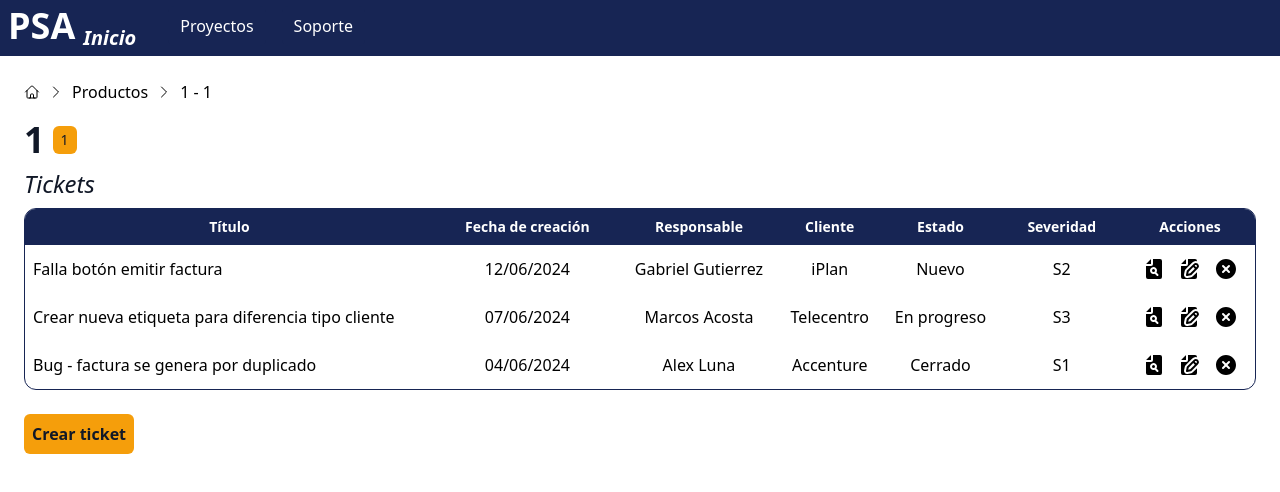
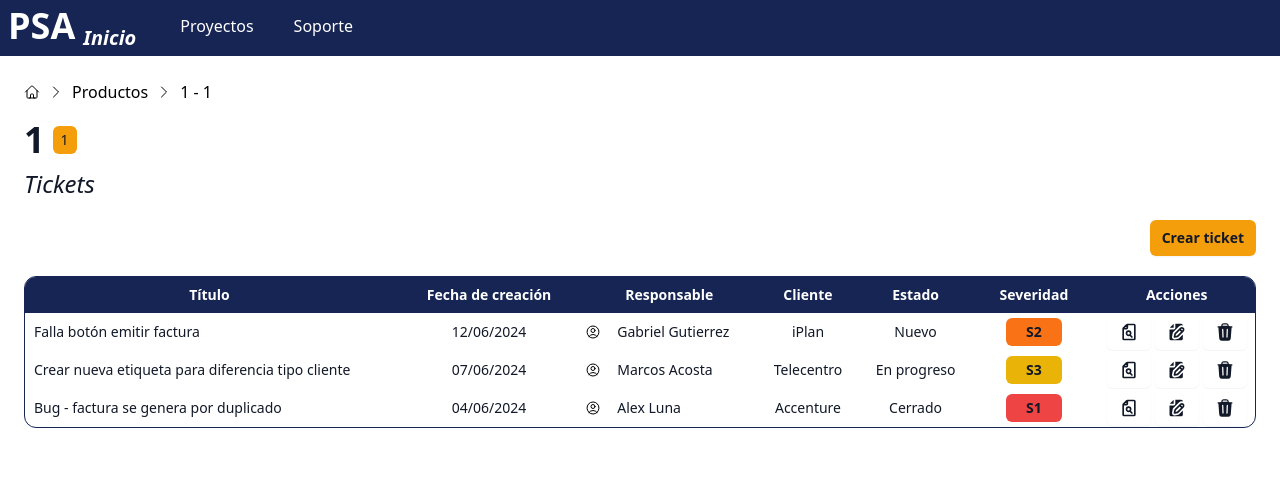
Before and after one commit to MatiasPriano/Sistema-De-Gestion-Front, a Next.js app: page /products/1/1/ in a window 1280 px wide. Shown: the top 492 px of the page. Built offline with nearby package versions, Linux system fonts and the light colour scheme.

Commit message:
Se agrega ticketTable

```diff
--- a/components/button/iconButton.tsx
+++ b/components/button/iconButton.tsx
@@ -1,4 +1,4 @@
-export type ButtonIcon = "trash" | "plus" | "search" | "view" | "edit" | "x" | "create"
+export type ButtonIcon = "trash" | "plus" | "search" | "view" | "edit" | "create"
 
 interface IconButtonProps {
     icon: ButtonIcon
@@ -49,6 +49,11 @@ export default function IconButton ({ icon, title, type = "button", style = "pri
                     <svg className="w-5 h-5" aria-hidden="true" xmlns="http://www.w3.org/2000/svg" width="24" height="24" fill="none" viewBox="0 0 24 24">
                         <path stroke="currentColor" stroke-linecap="round" stroke-linejoin="round" stroke-width="2" d="M18 9V4a1 1 0 0 0-1-1H8.914a1 1 0 0 0-.707.293L4.293 7.207A1 1 0 0 0 4 7.914V20a1 1 0 0 0 1 1h4M9 3v4a1 1 0 0 1-1 1H4m11 6v4m-2-2h4m3 0a5 5 0 1 1-10 0 5 5 0 0 1 10 0Z"/>
                     </svg>}
+                {icon === "edit" &&
+                    <svg className="w-5 h-5" aria-hidden="true" xmlns="http://www.w3.org/2000/svg" width="24" height="24" fill="currentColor" viewBox="0 0 24 24">
+                        <path fill-rule="evenodd" d="M8 7V2.221a2 2 0 0 0-.5.365L3.586 6.5a2 2 0 0 0-.365.5H8Zm2 0V2h7a2 2 0 0 1 2 2v.126a5.087 5.087 0 0 0-4.74 1.368v.001l-6.642 6.642a3 3 0 0 0-.82 1.532l-.74 3.692a3 3 0 0 0 3.53 3.53l3.694-.738a3 3 0 0 0 1.532-.82L19 15.149V20a2 2 0 0 1-2 2H5a2 2 0 0 1-2-2V9h5a2 2 0 0 0 2-2Z" clip-rule="evenodd"/>
+                        <path fill-rule="evenodd" d="M17.447 8.08a1.087 1.087 0 0 1 1.187.238l.002.001a1.088 1.088 0 0 1 0 1.539l-.377.377-1.54-1.542.373-.374.002-.001c.1-.102.22-.182.353-.237Zm-2.143 2.027-4.644 4.644-.385 1.924 1.925-.385 4.644-4.642-1.54-1.54Zm2.56-4.11a3.087 3.087 0 0 0-2.187.909l-6.645 6.645a1 1 0 0 0-.274.51l-.739 3.693a1 1 0 0 0 1.177 1.176l3.693-.738a1 1 0 0 0 .51-.274l6.65-6.646a3.088 3.088 0 0 0-2.185-5.275Z" clip-rule="evenodd"/>
+                    </svg>}
             </button>
         </div>
     )
--- a/components/compactTable/cells/actionsCell.tsx
+++ b/components/compactTable/cells/actionsCell.tsx
@@ -1,9 +1,8 @@
 import IconButton, { ButtonIcon } from "@/components/button/iconButton"
-import Link from "next/link"
 
 export interface Action {
     icon: ButtonIcon
-    link: string
+    onClick: () => void
     title: string
 }
 
@@ -11,12 +10,11 @@ export default function ActionsCell({ actions } : { actions: Action[] }) {
     return (
         <div className={"flex flex-row items-center justify-center space-x-1"}>
             {actions.map((action) => (
-                <Link href={action.link}>
-                    <IconButton
-                        icon={action.icon}
-                        title={action.title}
-                        style="subtle" />
-                </Link>
+                <IconButton
+                    icon={action.icon}
+                    title={action.title}
+                    style="subtle"
+                    onClick={action.onClick} />
             ))}
         </div>
     )
--- a/components/compactTable/products/productRow.tsx
+++ b/components/compactTable/products/productRow.tsx
@@ -1,17 +1,26 @@
 import SimpleCell from "../cells/simpleCell";
 import Product from "@/types/product";
 import ActionsCell, { Action } from "../cells/actionsCell";
+import { useRouter } from "next/router";
 
 export default function ProductRow({ product }: { product: Product }) {
+    const router = useRouter()
+    const handleViewProductClick = () => {
+        router.push(`/products/${product.name}/${product.version}`)
+    }
+    const handleCreateTicketClick = () => {
+        router.push(`/products/${product.name}/${product.version}/new`)
+    }
+
     const actions: Action[] = [
         {
             icon: "view",
-            link: `/products/${product.name}/${product.version}`,
+            onClick: handleViewProductClick,
             title: "Ver producto"
         },
         {
             icon: "create",
-            link: `/products/${product.name}/${product.version}/new`,
+            onClick: handleCreateTicketClick,
             title: "Crear un ticket"
         }
     ]
--- /dev/null
+++ b/components/compactTable/tickets/ticketRow.tsx
@@ -0,0 +1,90 @@
+import SimpleCell from "../cells/simpleCell";
+import ActionsCell, { Action } from "../cells/actionsCell";
+import Ticket from "@/types/ticket";
+import ResourceCell from "../cells/resourceCell";
+import { useRouter } from "next/router";
+import ConfirmationDialog from "@/components/confirmationDialog";
+import { useState } from "react";
+import { toast } from "react-hot-toast";
+import ColouredCell, { ColouredCellColours } from "../cells/colouredCell";
+
+const severityColours: Record<"S1" | "S2" | "S3" | "S4", ColouredCellColours> = {
+    "S1": "red",
+    "S2": "orange",
+    "S3": "yellow",
+    "S4": "green",
+};
+
+export default function TicketRow({ ticket, productId, versionId }: { ticket: Ticket, productId: string, versionId: string }) {
+    const router = useRouter()
+    const handleViewButtonClick = () => {
+        router.push(`/products/${productId}/${versionId}/${ticket.id}`)
+    }
+    const handleEditButtonClick = () => {
+        router.push(`/products/${productId}/${versionId}/${ticket.id}/edit`)
+    }
+    const [isDeleteDialogOpen, setIsDeleteDialogOpen] = useState(false)
+
+    const handleDialogDelete = () => {
+        toast.success("Ticket eliminado")
+        setIsDeleteDialogOpen(false)
+        router.push(`/products/${productId}/${versionId}/`)
+    }
+    const handleDialogCancel = () => {
+        setIsDeleteDialogOpen(false)
+    }
+    const handleDeleteTicketButton = () => {
+        setIsDeleteDialogOpen(true)
+    }
+
+    const actions: Action[] = [
+        {
+            icon: "view",
+            onClick: handleViewButtonClick,
+            title: "Ver ticket"
+        },
+        {
+            icon: "edit",
+            onClick: handleEditButtonClick,
+            title: "Editar ticket"
+        },
+        {
+            icon: "trash",
+            onClick: handleDeleteTicketButton,
+            title: "Eliminar ticket"
+        }
+    ]
+
+    return (
+        <tr key={ticket.id} >
+            <td className="overflow-hidden">
+                <SimpleCell name={ticket.title} />
+            </td>
+            <td className="overflow-hidden">
+                <SimpleCell name={ticket.createdDateTime} centered={true} />
+            </td>
+            <td className="overflow-hidden">
+                <ResourceCell name={ticket.responsable} />
+            </td>
+            <td className="overflow-hidden">
+                <SimpleCell name={ticket.client} centered={true} />
+            </td>
+            <td className="overflow-hidden">
+                <SimpleCell name={ticket.status} centered={true} />
+            </td>
+            <td className="overflow-hidden">
+                <ColouredCell name={ticket.severity} colour={severityColours[ticket.severity]} />
+            </td>
+            <td className="overflow-hidden">
+                <ActionsCell actions={actions}/>
+            </td>
+            <ConfirmationDialog
+                isOpen={isDeleteDialogOpen}
+                title="Eliminar ticket"
+                message="¿Está seguro/a de que desea eliminar este ticket?"
+                onConfirm={handleDialogDelete}
+                onCancel={handleDialogCancel} />
+        </tr>
+
+    );
+}
--- /dev/null
+++ b/components/compactTable/tickets/ticketTable.tsx
@@ -0,0 +1,14 @@
+import Ticket from "@/types/ticket"
+import CompactTable from "../compactTable"
+import TicketRow from "./ticketRow"
+
+export default function TicketTable({ tickets, productId, versionId }: { tickets: Ticket[], productId: string, versionId: string }) {
+    const headers = ["Título", "Fecha de creación", "Responsable", "Cliente", "Estado", "Severidad", "Acciones"]
+    return (
+        <CompactTable
+            headerTitles={headers}
+            rows={tickets.map((ticket) => (
+                <TicketRow ticket={ticket} productId={productId} versionId={versionId} />
+            ))} />
+    )
+}
--- a/components/ticketsMock.tsx
+++ b/components/ticketsMock.tsx
@@ -1,10 +1,36 @@
-const ticketsList = [
-        {id: 1, title: 'Falla botón emitir factura', createdDateTime: '12/06/2024', assignee: 'Gabriel Gutierrez',
-             client: 'iPlan', state: 'Nuevo', severity: 'S2'},
-        {id: 2, title: 'Crear nueva etiqueta para diferencia tipo cliente', createdDateTime: '07/06/2024',
-            assignee: 'Marcos Acosta', client: 'Telecentro', state: 'En progreso', severity: 'S3'},
-        {id: 3, title: 'Bug - factura se genera por duplicado', createdDateTime: '04/06/2024', assignee: 'Alex Luna',
-             client: 'Accenture', state: 'Cerrado', severity: 'S1'},
+import Ticket from "@/types/ticket";
+
+const ticketsList: Ticket[] = [
+        {
+            id: 1,
+            title: 'Falla botón emitir factura',
+            createdDateTime: '12/06/2024',
+            responsable: 'Gabriel Gutierrez',
+            description: "",
+            client: 'iPlan',
+            status: 'Nuevo',
+            severity: 'S2'
+        },
+        {
+            id: 2,
+            title: 'Crear nueva etiqueta para diferencia tipo cliente',
+            createdDateTime: '07/06/2024',
+            responsable: 'Marcos Acosta',
+            description: "",
+            client: 'Telecentro',
+            status: 'En progreso',
+            severity: 'S3'
+        },
+        {
+            id: 3,
+            title: 'Bug - factura se genera por duplicado',
+            createdDateTime: '04/06/2024',
+            responsable: 'Alex Luna',
+            description: "",
+            client: 'Accenture',
+            status: 'Cerrado',
+            severity: 'S1'
+        },
     ]
 
 export default ticketsList;
--- a/pages/products/[product]/[version].tsx
+++ b/pages/products/[product]/[version].tsx
@@ -1,73 +1,38 @@
-import {useEffect, useState} from "react";
 import { useRouter } from 'next/router';
-import TicketGridRow from "@/components/ticketGridRow";
 import VersionHeader from "@/components/versionHeader";
 import ticketsList from "@/components/ticketsMock";
 import Breadcrumb from "@/components/breadcrumb";
-
-function HeaderItem({ title }: { title: string }) {
-    return <th className="px-6 py-2 text-sm text-white bg-blue-950">{title}</th>
-}
+import TextButton from "@/components/button/textButton";
+import Ticket from "@/types/ticket";
+import TicketTable from "@/components/compactTable/tickets/ticketTable";
 
 export default function Tickets() {
-    const [list, setList] = useState([])
-
-    useEffect(() => {
-    }, [])
-
     const router = useRouter();
     const { product, version } = router.query;
 
     const handleNewTicketButton = () => {
         router.push(`/products/${product}/${version}/new`)
     }
+    const tickets: Ticket[] = ticketsList
 
     return (
         <>
-            {/* ACA EMPIEZA LA GRILLA */}
-            <div>
             <Breadcrumb steps={[
                 { name: "Productos", link: "/products/" },
                 { name: `${product} - ${version}`, link: null }
             ]} />
-                <VersionHeader  productId={product as string}
+            <VersionHeader
+                productId={product as string}
                 versionId={version as string}
                 ticketId=""
-                                title="Tickets"
-                />
-                <div className="flex flex-col">
-                    <div className="overflow-x-auto sm:-mx-6 sm:px-6 lg:-mx-8 lg:px-8">
-                        <div className='rounded-xl border border-blue-950 overflow-hidden'>
-                            <table className="min-w-full">
-                                <thead>
-                                <tr>
-                                    <HeaderItem title="Título" />
-                                    <HeaderItem title="Fecha de creación" />
-                                    <HeaderItem title="Responsable" />
-                                    <HeaderItem title="Cliente" />
-                                    <HeaderItem title="Estado" />
-                                    <HeaderItem title="Severidad" />
-                                    <HeaderItem title="Acciones" />
-                                </tr>
-                                </thead>
-
-                                <tbody>
-                                {ticketsList.map((ticket) => (
-                                    <TicketGridRow key={ticket['title']} ticket={ticket} />
-                                ))}
-                                </tbody>
-                            </table>
-                        </div>
-                    </div>
-                </div>
-
-                <br/>
-                <div className="">
-                        <button type="button"
-                                onClick={handleNewTicketButton}
-                                className="bg-amber-500 p-2 rounded-md font-semibold text-gray-900 hover:bg-amber-200"> Crear ticket </button>
-                </div>
-            </div>
+                title="Tickets" />
+            {tickets.length > 0 && <div className="my-5 flex items-center justify-end gap-x-6">
+                <TextButton name="Crear ticket" style="secondary" onClick={handleNewTicketButton} />
+            </div>}
+            <TicketTable
+                tickets={tickets}
+                productId={product as string}
+                versionId={version as string} />
         </>
     )
 }
--- a/pages/products/[product]/[version]/[id].tsx
+++ b/pages/products/[product]/[version]/[id].tsx
@@ -20,7 +20,8 @@ export default function ViewTicket() {
         description: "Rediseñar el sitio web de la empresa para mejorar la experiencia del usuario y modernizar el diseño.",
         status: "En progreso",
         severity: "S3",
-        client: "Empresa ABC"
+        client: "Empresa ABC",
+        createdDateTime: ''
     };
 
     const [isDeleteDialogOpen, setIsDeleteDialogOpen] = useState(false)
--- a/types/ticket.ts
+++ b/types/ticket.ts
@@ -6,6 +6,7 @@ export default interface Ticket {
     status: Status
     severity: Severity
     client: string
+    createdDateTime: string
 }
 
 export type Status =
```
Also changed, not shown: pages/products.tsx (+6 -28 lines). Lines whose indentation alone changed are shown as unchanged.
